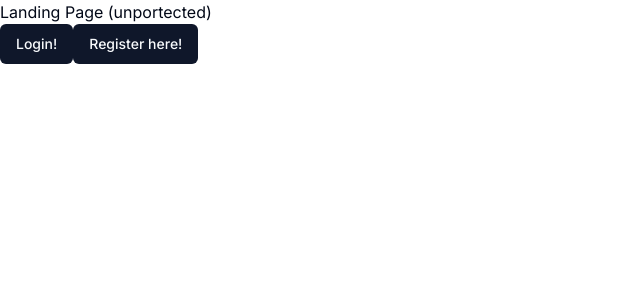
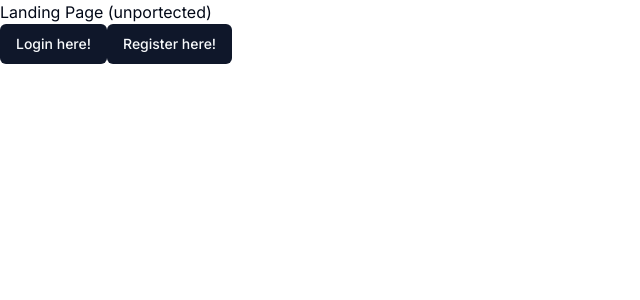
Before and after one commit to kkong88/micro-saas, a Next.js app: page / in a window 1280 px wide. Shown: the top 300 px of the page, without its empty margins (0-640 px from the left). Built offline with nearby package versions, Linux system fonts and the light colour scheme.

Commit message:
changed login button

```diff
--- a/app/(landing)/page.tsx
+++ b/app/(landing)/page.tsx
@@ -7,7 +7,7 @@ const LandingPage = () => {
             <div>
                 <Link href='/sign-in'>
                         <Button>
-                            Login!
+                            Login here!
                         </Button>
                 </Link>
                 <Link href='/sign-up'>
```
